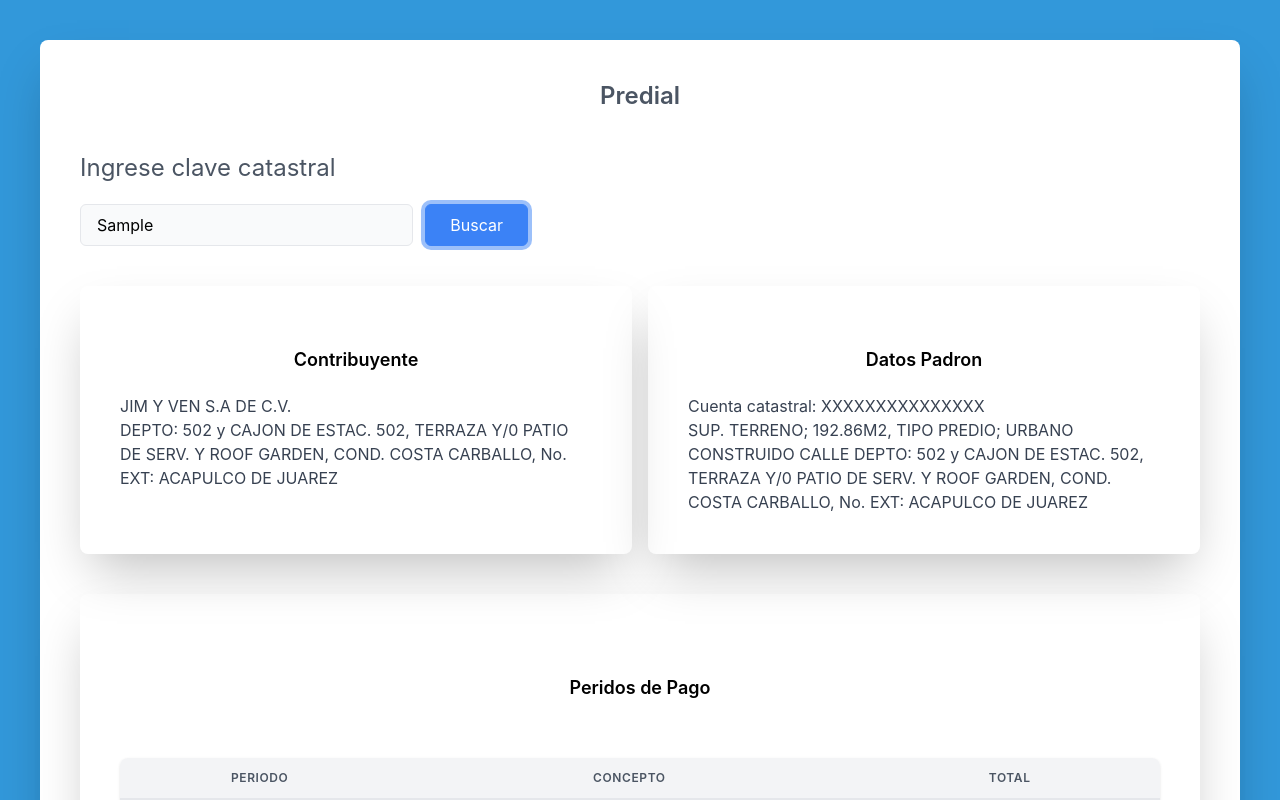
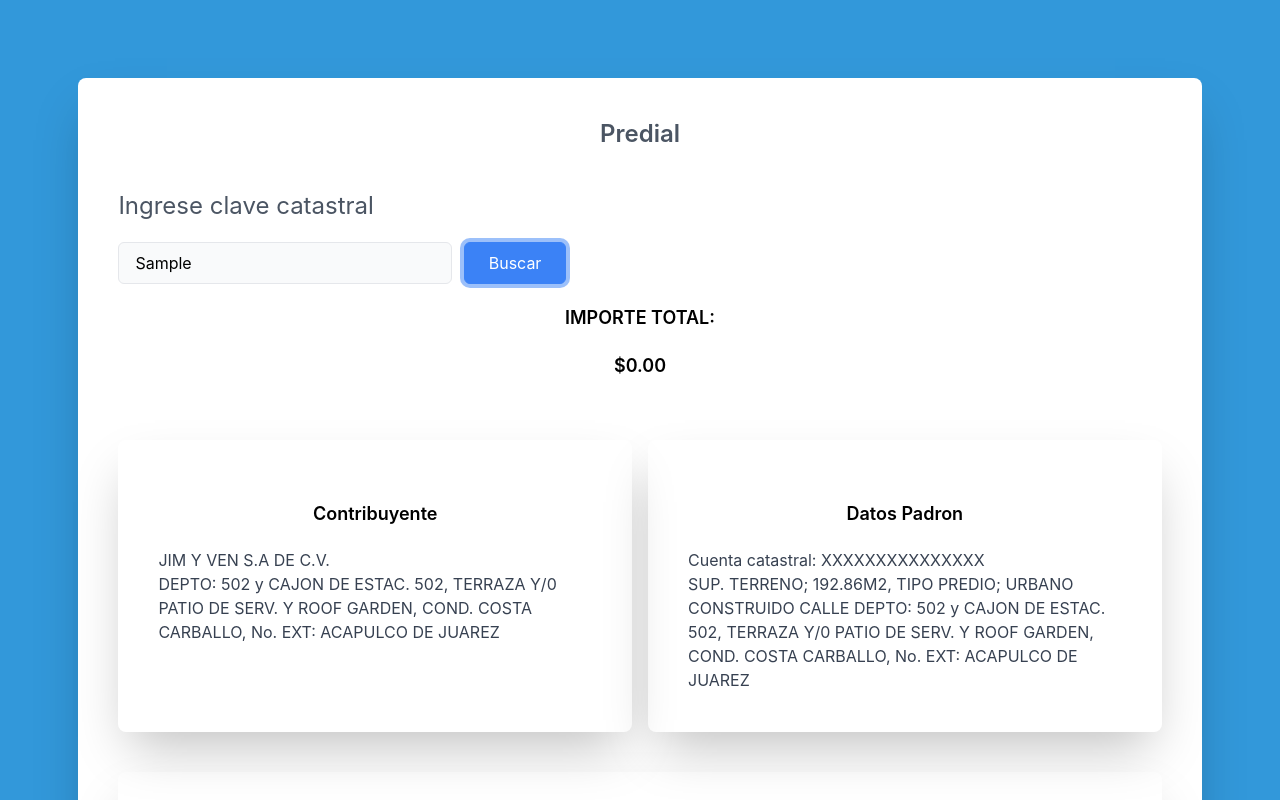
Before and after one commit to AleDonatto/pagos, a React (Create React App) app: page /pago-predial in a window 1280 px wide. Both pictures are taken after typing "Sample" into the empty fields and a click on the button "Buscar". Shown: the top 800 px of the page. Built offline with nearby package versions, Linux system fonts and the light colour scheme.

Commit message:
Se modificó el botón Orden Desglozada

```diff
--- a/src/App.css
+++ b/src/App.css
@@ -1,5 +1,6 @@
 .App {
   text-align: center;
+  margin: 3%;
 }
 
 body{
--- a/src/components/PagePagoPredial.jsx
+++ b/src/components/PagePagoPredial.jsx
@@ -1,4 +1,6 @@
 import React, { useState } from 'react'
+//import SampleOne from '.samples/SampleOne'
+
 
 
 export const PagePagoPredial = () => {
@@ -32,6 +34,7 @@ export const PagePagoPredial = () => {
     setpagoLinea(false)
   }
 
+  const [toggle, setToggle] = useState(false)
 
   return (
     <div className='conatiner mx-auto px-10 py-10'>
@@ -51,7 +54,11 @@ export const PagePagoPredial = () => {
         {
           showform
           ?
+
+
           <div className=''>
+                      <h1 className='font-semibold text-lg m-5'>IMPORTE TOTAL:</h1>
+                      <h5 className='font-semibold text-lg m-5'>$0.00</h5>
             <div className='grid grid-cols-2 gap-4'>
               <div className='shadow-2xl rounded-lg p-10 mt-10'>
                 <h1 className='font-semibold text-lg m-5'>Contribuyente</h1>
@@ -76,9 +83,12 @@ export const PagePagoPredial = () => {
               </div>
             </div>
 
+
+
+
             <div className="grid grid-col-1">
               <div className='shadow-2xl rounded-lg p-10 mt-10'>
-                <h1 className='font-semibold text-lg m-10'>Peridos de Pago</h1>
+                <h1 className='font-semibold text-lg m-10'>Periodos de Pago</h1>
                 <div className="-mx-4 sm:-mx-8 px-4 sm:px-8 py-4 overflow-x-auto">
                   <div className="inline-block min-w-full shadow rounded-lg overflow-hidden">
                     <table className='min-w-full leading-normal'>
@@ -124,15 +134,28 @@ export const PagePagoPredial = () => {
                     </button>
                   </div>
                   <div className="">
-                    <button className="rounded bg-blue-500 hover:bg-blue-700 text-white py-2 px-10">
+                    <button onClick={() => setToggle(!toggle)} className="rounded bg-blue-500 hover:bg-blue-700 text-white py-2 px-10">
                       Orden Desglozada
                     </button>
+
+{toggle &&(
+
+<ul class="list-group">
+<h5 className='font-semibold text-lg m-5'>Al corriente de pago</h5>
+<h1 className='font-semibold text-lg m-5'>Pago de predial: $9,000.00</h1>
+
+<li class="list-group-itemp">PRO EDUCACIÓN: $3,000.00</li>
+<li class="list-group-itemp">PRO TURISMO:   $3,000.00</li>
+<li class="list-group-itemp">PRO AGUA:      $3,000.00</li>
+</ul>
+)}
+
                   </div>
                 </div>
               </div>
             </div>
-          </div>
-          :
+           </div>
+           :
           <div className=''>
           </div>
         }
```
